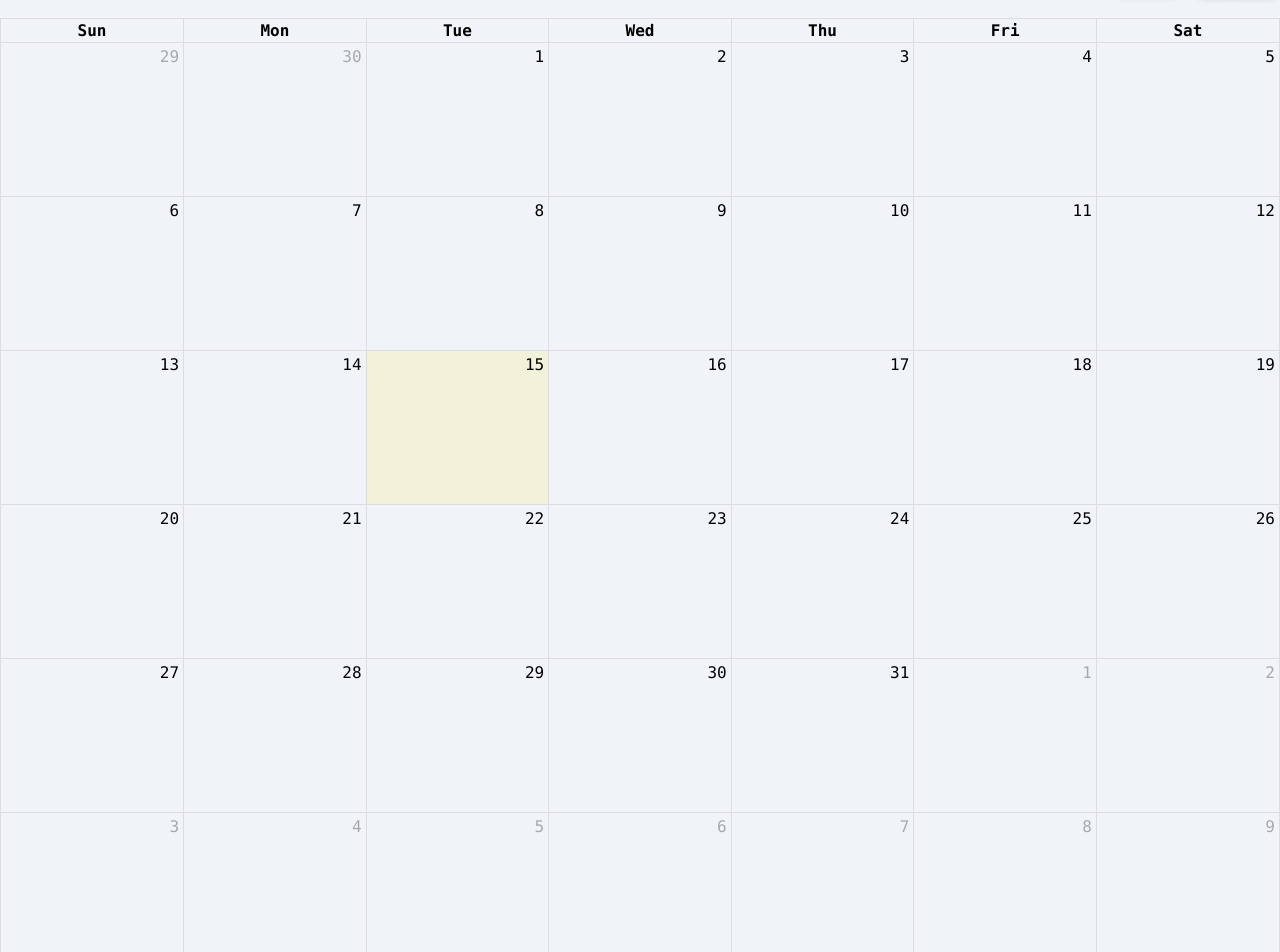
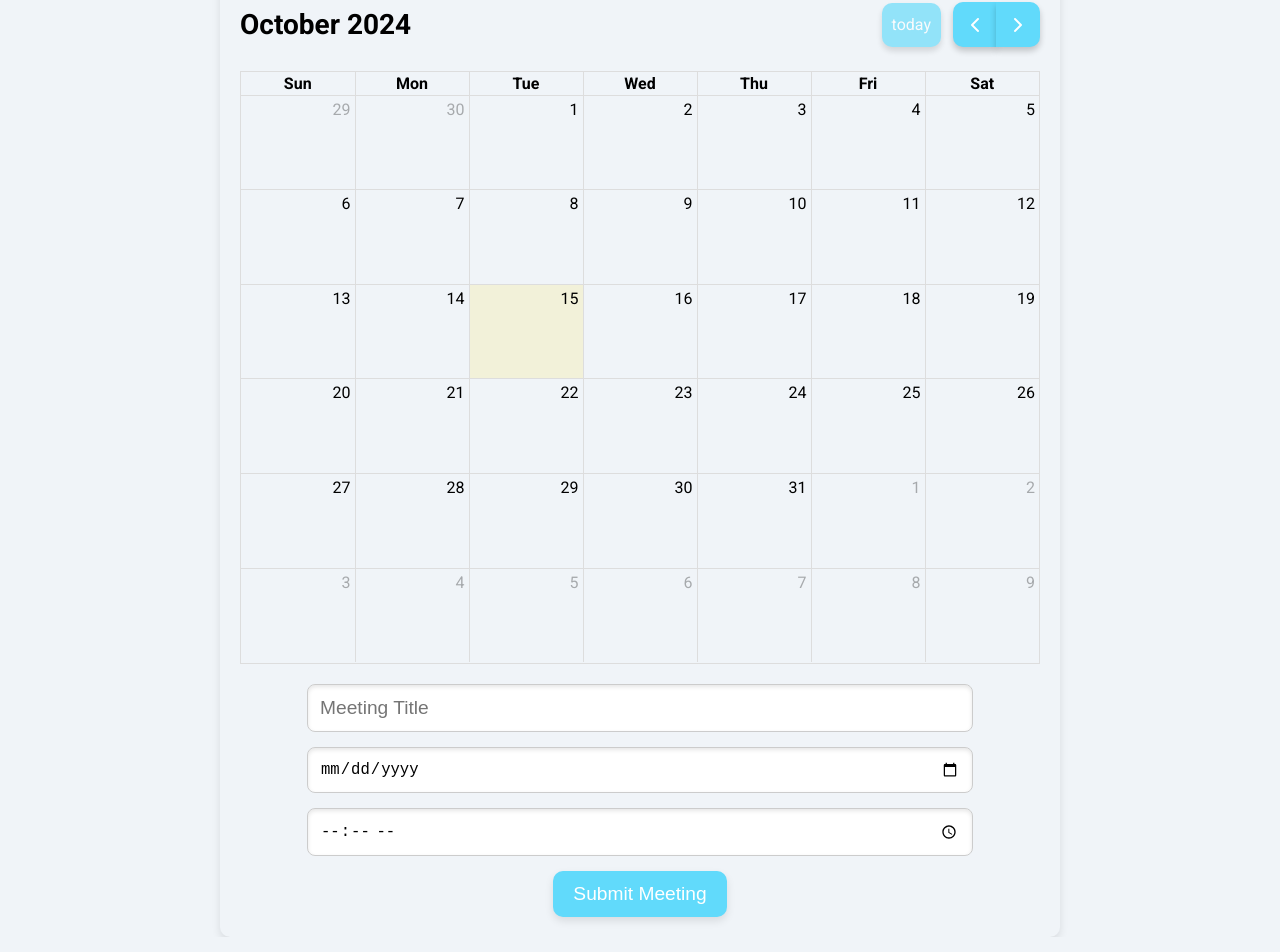
Before and after one commit to alexfisher03/CEN3031_Group4, a React (Create React App) app in the folder frontend/: page / in a window 1280 px wide. Shown: the part 118-1070 px from the top of the page. Built offline with nearby package versions, Linux system fonts and the light colour scheme.

Commit message:
enhanced frontend for submitting meetings and changed calendar font

```diff
--- a/frontend/src/App.css
+++ b/frontend/src/App.css
@@ -1,12 +1,14 @@
+@import url('https://fonts.googleapis.com/css2?family=Roboto:wght@400;700&display=swap');
+
 body {
   background-color: #f0f4f8;
-  font-family:'Lucida Console', 'Lucida Sans Regular', 'Lucida Grande', 'Lucida Sans Unicode', Geneva, Verdana, sans-serif
+  font-family:'Roboto', 'Lucida Console', 'Lucida Grande', 'Lucida Sans Unicode', Geneva, Verdana, sans-serif
 }
 
 .App {
   text-align: center;
   .fc-button {
-    background-color: #61dafb !important; /* Vibrant background color */
+    background-color: #61dafb !important;
     border: none;
     color: white;
     padding: 10px 10px;
--- a/frontend/src/components/Calendar.jsx
+++ b/frontend/src/components/Calendar.jsx
@@ -25,31 +25,80 @@ function Calendar() {
     }
   };
 
+  const styles = {
+    container: {
+      padding: '20px',
+      textAlign: 'center',
+      backgroundColor: '#f0f4f8',
+      borderRadius: '10px',
+      boxShadow: '0 4px 8px rgba(0, 0, 0, 0.1)',
+      maxWidth: '800px',
+      margin: 'auto',
+    },
+    heading: {
+      fontSize: '2.5em',
+      fontWeight: 'bold',
+      color: '333',
+      marginBottom: '20px',
+    },
+    formContainer: {
+      display: 'flex',
+      flexDirection: 'column',
+      alignItems: 'center',
+      gap: '15px',
+      marginTop: '20px',
+    },
+    input: {
+      width: '80%',
+      padding: '12px',
+      fontSize: '1.2em',
+      borderRadius: '8px',
+      border: '1px solid #ccc',
+      boxShadow: 'inset 0 2px 4px rgba(0,0,0,0.1)',
+      transition: 'border-color 0.2s ease',
+    },
+    button: {
+      padding: '12px 20px',
+      fontSize: '1.2em',
+      backgroundColor: '#61dafb',
+      color: '#fff',
+      border: 'none',
+      borderRadius: '10px',
+      boxShadow: '0 4px 8px rgba(0, 0, 0, 0.1)',
+      transition: 'background-color 0.3s ease',
+    }
+  };
+
+
   return (
-    <div>
-      <h2>Meeting Calendar</h2>
+    <div style={styles.container}>
+      <h2 style={styles.heading}>Meeting Calendar</h2>
       <FullCalendar plugins={[dayGridPlugin]} initialView="dayGridMonth" />
-      <div>
+      <div style={styles.formContainer}>
         <input
           type="text"
           placeholder="Meeting Title"
           value={title}
           onChange={(e) => setTitle(e.target.value)}
+          style={styles.input}
         />
         <input
           type="date"
           value={date}
           onChange={(e) => setDate(e.target.value)}
+          style={styles.input}
         />
         <input
           type="time"
           value={time}
           onChange={(e) => setTime(e.target.value)}
+          style={styles.input}
         />
-        <button onClick={handleSubmit}>Submit Meeting</button>
+        <button onClick={handleSubmit} style={styles.button}>Submit Meeting</button>
       </div>
     </div>
   );
+
 }
 
 export default Calendar;
```
